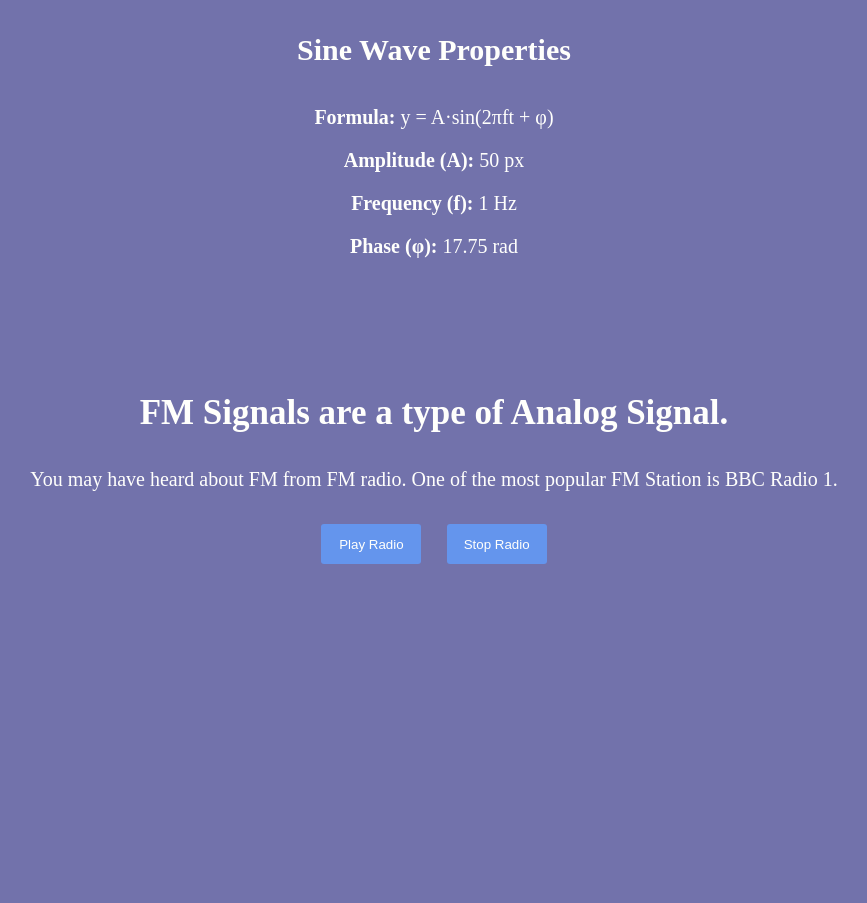
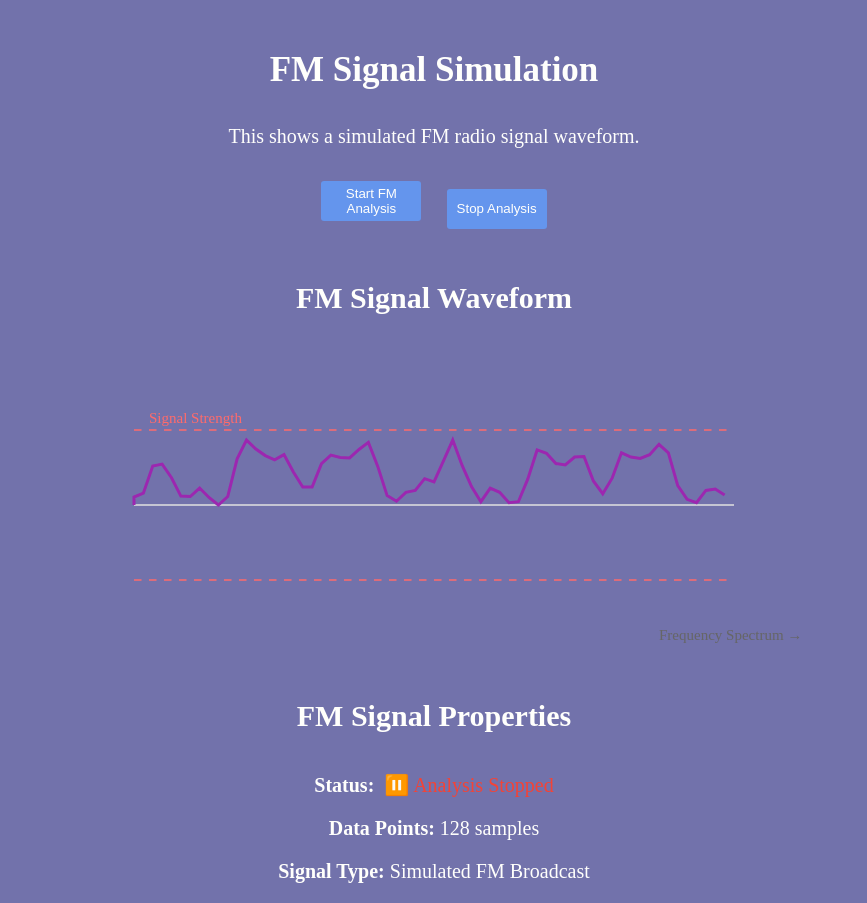
Before and after one commit to Abhinav2065/SignalVisualizer, a React (Vite) app in the folder SignalVisualizer/: page /analog in a window 1280 px wide. Shown: the part 1360-2263 px from the top of the page, without its empty margins (206-1073 px from the left). Before the commit the page ends 1945 px from the top, so only its background shows below. Built offline with nearby package versions, Linux system fonts and the light colour scheme.

Commit message:
Added FM Signal simulation

```diff
--- a/SignalVisualizer/src/components/Analog.jsx
+++ b/SignalVisualizer/src/components/Analog.jsx
@@ -1,23 +1,16 @@
-import React, { useState , useEffect} from 'react'
+import React, { useState, useEffect, useRef } from 'react'
 import '../styles/Analog.css'
 
+const Analog = () => {
+    const [sinWave, setSinWave] = useState([]);
+    const [isSinActive, setIsSinActive] = useState(false);
+    const [frequency, setFrequency] = useState(1);
+    const [amplitude, setAmplitude] = useState(50);
+    const [phase, setPhase] = useState(0);
 
-
-
-const Analog = () => {
-
-    const [sinWave, setSinWave] = useState([]);
-    const [isSinActive, setIsSinActive] = useState(true);
-    const [frequency, setFrequency] = useState(1); // Hz
-    const [amplitude, setAmplitude] = useState(50); // pixels
-    const [phase, setPhase] = useState(0); // radians
-
-    const [radio, setRadio] = useState(false);
-
-    const radio1StreamUrl = "https://stream.live.vc.bbcmedia.co.uk/bbc_radio_one";
-
-
-
+    const [isRadioActive, setIsRadioActive] = useState(false);
+    const [audioData, setAudioData] = useState(new Uint8Array(128));
+    const animationRef = useRef(null);
 
     const getSinWave = (points = 100) => {
         const newWave = [];
@@ -29,30 +22,116 @@ const Analog = () => {
         return newWave;
     };
 
+    const generateFMSignal = () => {
+        const bufferLength = 128;
+        const simulatedData = new Uint8Array(bufferLength);
+        const time = Date.now() * 0.001;
+
+        for (let i = 0; i < bufferLength; i++) {
+            const base = 80 + Math.sin(time * 0.5) * 20;
+            const low = Math.sin(i * 0.1 + time * 2) * 30;
+            const mid = Math.sin(i * 0.3 + time * 3) * 40;
+            const high = Math.sin(i * 0.7 + time * 5) * 25;
+            const noise = (Math.random() - 0.5) * 20;
+            const peak1 = i > 20 && i < 30 ? Math.sin(time * 8) * 50 + 50 : 0;
+            const peak2 = i > 60 && i < 70 ? Math.sin(time * 6) * 40 + 40 : 0;
+
+            let value = base + low + mid + high + noise + peak1 + peak2;
+            value = Math.max(0, Math.min(255, value));
+            simulatedData[i] = value;
+        }
+
+        return simulatedData;
+    };
+
+    const startFMSignal = () => {
+        setIsRadioActive(true);
+
+        const updateSignal = () => {
+            if (!isRadioActive) return;
+            const newData = generateFMSignal();
+            setAudioData(newData);
+            animationRef.current = requestAnimationFrame(updateSignal);
+        };
+
+        updateSignal();
+    };
+
+    const stopFMSignal = () => {
+        setIsRadioActive(false);
+        if (animationRef.current) {
+            cancelAnimationFrame(animationRef.current);
+        }
+    };
+
+    const createFMSignalPath = () => {
+        if (audioData.length === 0) return '';
+
+        let path = `M 0 100`;
+        for (let i = 0; i < audioData.length; i += 2) {
+            const x = (i / audioData.length) * 400;
+            const y = 100 - (audioData[i] / 255) * 80;
+            path += ` L ${x} ${y}`;
+        }
+        return path;
+    };
+
+    const createFrequencyBars = () => {
+        if (audioData.length === 0) return null;
+
+        return audioData.slice(0, 64).map((value, index) => {
+            const barHeight = (value / 255) * 100;
+            const barWidth = 400 / 64;
+            const x = index * barWidth;
+            const hue = (index / 64) * 360;
+
+            return (
+                <rect
+                    key={index}
+                    x={x}
+                    y={200 - barHeight}
+                    width={barWidth - 0.5}
+                    height={barHeight}
+                    fill={`hsl(${hue}, 70%, 50%)`}
+                    opacity="0.8"
+                />
+            );
+        });
+    };
+
     const startSinSignal = () => {
         setIsSinActive(true);
     };
-
 
     const stopSinSignal = () => {
         setIsSinActive(false);
     };
 
-
     const clearSinSignal = () => {
         setSinWave([]);
+        setPhase(0);
+    };
+
+    const createSinPath = () => {
+        if (sinWave.length === 0) return '';
+
+        let path = `M ${sinWave[0].x} ${sinWave[0].y}`;
+        sinWave.forEach((point, index) => {
+            if (index > 0) {
+                path += ` L ${point.x} ${point.y}`;
+            }
+        });
+        return path;
     };
 
     useEffect(() => {
         setSinWave(getSinWave());
+        setAudioData(generateFMSignal());
     }, []);
 
     useEffect(() => {
         setSinWave(getSinWave());
     }, [frequency, amplitude, phase]);
-
-
-
 
     useEffect(() => {
         let animationFrame;
@@ -72,21 +151,13 @@ const Analog = () => {
         };
     }, [isSinActive]);
 
-    const createSinPath = () => {
-        if (sinWave.length === 0) return '';
-
-        let path = `M ${sinWave[0].x} ${sinWave[0].y}`;
-        sinWave.forEach((point, index) => {
-            if (index > 0) {
-                path += ` L ${point.x} ${point.y}`;
+    useEffect(() => {
+        return () => {
+            if (animationRef.current) {
+                cancelAnimationFrame(animationRef.current);
             }
-        });
-        return path;
         };
-
-
-
-
+    }, []);
 
     return (
         <div>
@@ -97,25 +168,20 @@ const Analog = () => {
 
                 <p className='end'>Analog Signals are used in Audio, Video, ECG, EEG, Radio, etc.</p>
 
-
                 <div className="sin-wave">
-                <h3>Here is an example of a Analog Signal</h3>
-                <p>This is a sin wave!</p>
-                <p>It is a type of Analog Wave.</p>
+                    <h3>Sine Wave - Basic Analog Signal</h3>
+                    <p>This is a synthetic sine wave that demonstrates fundamental analog signal properties.</p>
 
                     <div className="sin-controls">
-                    <button onClick={startSinSignal}>Start</button>
-                    <button onClick={stopSinSignal}>Stop</button>
+                        <button onClick={startSinSignal} disabled={isSinActive}>Start</button>
+                        <button onClick={stopSinSignal} disabled={!isSinActive}>Stop</button>
                         <button onClick={clearSinSignal}>Clear</button>
 
                         <div className="control-group">
-                            <label>
-                                Frequency: {frequency} Hz
+                            <label>Frequency: {frequency} Hz
                                 <input
                                     type="range"
-                                    min="0.1"
-                                    max="5"
-                                    step="0.1"
+                                    min="0.1" max="5" step="0.1"
                                     value={frequency}
                                     onChange={(e) => setFrequency(parseFloat(e.target.value))}
                                 />
@@ -123,20 +189,18 @@ const Analog = () => {
                         </div>
 
                         <div className="control-group">
-                            <label>
-                                Amplitude: {amplitude} px
+                            <label>Amplitude: {amplitude} px
                                 <input
                                     type="range"
-                                    min="10"
-                                    max="80"
-                                    step="5"
+                                    min="10" max="80" step="5"
                                     value={amplitude}
                                     onChange={(e) => setAmplitude(parseInt(e.target.value))}
                                 />
                             </label>
                         </div>
+
                         <div className="wave-visualization">
-                        <svg width="1200" height="600" viewBox="0 0 400 200" className="wave-svg">
+                            <svg width="800" height="300" viewBox="0 0 400 200" className="wave-svg">
                                 <line x1="0" y1="100" x2="400" y2="100" stroke="#e0e0e0" strokeWidth="1" />
                                 <line x1="0" y1="50" x2="400" y2="50" stroke="#4CAF50" strokeWidth="1" strokeDasharray="5,5" />
                                 <line x1="0" y1="150" x2="400" y2="150" stroke="#4CAF50" strokeWidth="1" strokeDasharray="5,5" />
@@ -145,23 +209,10 @@ const Analog = () => {
                                 <text x="10" y="165" fill="#4CAF50" fontSize="12">-Amplitude</text>
                                 <text x="350" y="190" fill="#666" fontSize="12">Time →</text>
 
-                            <path
-                                d={createSinPath()}
-                                stroke="#2196F3"
-                                strokeWidth="3"
-                                fill="none"
-                            />
+                                <path d={createSinPath()} stroke="#2196F3" strokeWidth="3" fill="none"/>
 
-                            {/* Data points */}
                                 {sinWave.map((point, index) => (
-                                <circle
-                                    key={index}
-                                    cx={point.x}
-                                    cy={point.y}
-                                    r="2"
-                                    fill="#2196F3"
-                                    opacity="0.6"
-                                />
+                                    <circle key={index} cx={point.x} cy={point.y} r="2" fill="#2196F3" opacity="0.6"/>
                                 ))}
                             </svg>
                         </div>
@@ -176,21 +227,54 @@ const Analog = () => {
                             </div>
                         </div>
                     </div>
-
-
                 </div>
 
                 <div className="fm">
-                <h3>FM Signals are a type of Analog Signal.</h3>
-                <p>You may have heard about FM from FM radio. One of the most popular FM Station is BBC Radio 1.</p>
-
-                <audio src={radio1StreamUrl}>BBC Radio 1</audio>
+                    <h3>FM Signal Simulation</h3>
+                    <p>This shows a simulated FM radio signal waveform.</p>
 
                     <div className="fm-controls">
-                    <button>Play Radio</button>
-                    <button>Stop Radio</button>
+                        <button onClick={startFMSignal} disabled={isRadioActive}>
+                            {isRadioActive ? ' Analyzing...' : ' Start FM Analysis'}
+                        </button>
+                        <button onClick={stopFMSignal} disabled={!isRadioActive}>
+                             Stop Analysis
+                        </button>
                     </div>
 
+                    <div className="fm-visualization">
+                        <h4>FM Signal Waveform</h4>
+                        <svg width="800" height="300" viewBox="0 0 400 200" className="fm-wave-svg">
+                            <line x1="0" y1="100" x2="400" y2="100" stroke="#e0e0e0" strokeWidth="1" />
+                            <line x1="0" y1="50" x2="400" y2="50" stroke="#FF6B6B" strokeWidth="1" strokeDasharray="5,5" />
+                            <line x1="0" y1="150" x2="400" y2="150" stroke="#FF6B6B" strokeWidth="1" strokeDasharray="5,5" />
+
+                            <text x="10" y="45" fill="#FF6B6B" fontSize="10">Signal Strength</text>
+                            <text x="350" y="190" fill="#666" fontSize="10">Frequency Spectrum →</text>
+
+                            <path
+                                d={createFMSignalPath()}
+                                stroke="#9C27B0"
+                                strokeWidth="2"
+                                fill="none"
+                            />
+
+                            {createFrequencyBars()}
+                        </svg>
+
+                        <div className="signal-info">
+                            <div className="info-card">
+                                <h4>FM Signal Properties</h4>
+                                <p><strong>Status:</strong>
+                                    <span style={{color: isRadioActive ? '#4CAF50' : '#f44336', marginLeft: '10px'}}>
+                                        {isRadioActive ? '📡 Signal Analysis' : '⏸️ Analysis Stopped'}
+                                    </span>
+                                </p>
+                                <p><strong>Data Points:</strong> {audioData.length} samples</p>
+                                <p><strong>Signal Type:</strong> Simulated FM Broadcast</p>
+                            </div>
+                        </div>
+                    </div>
                 </div>
             </div>
         </div>
```
Lines whose indentation alone changed are shown as unchanged.
